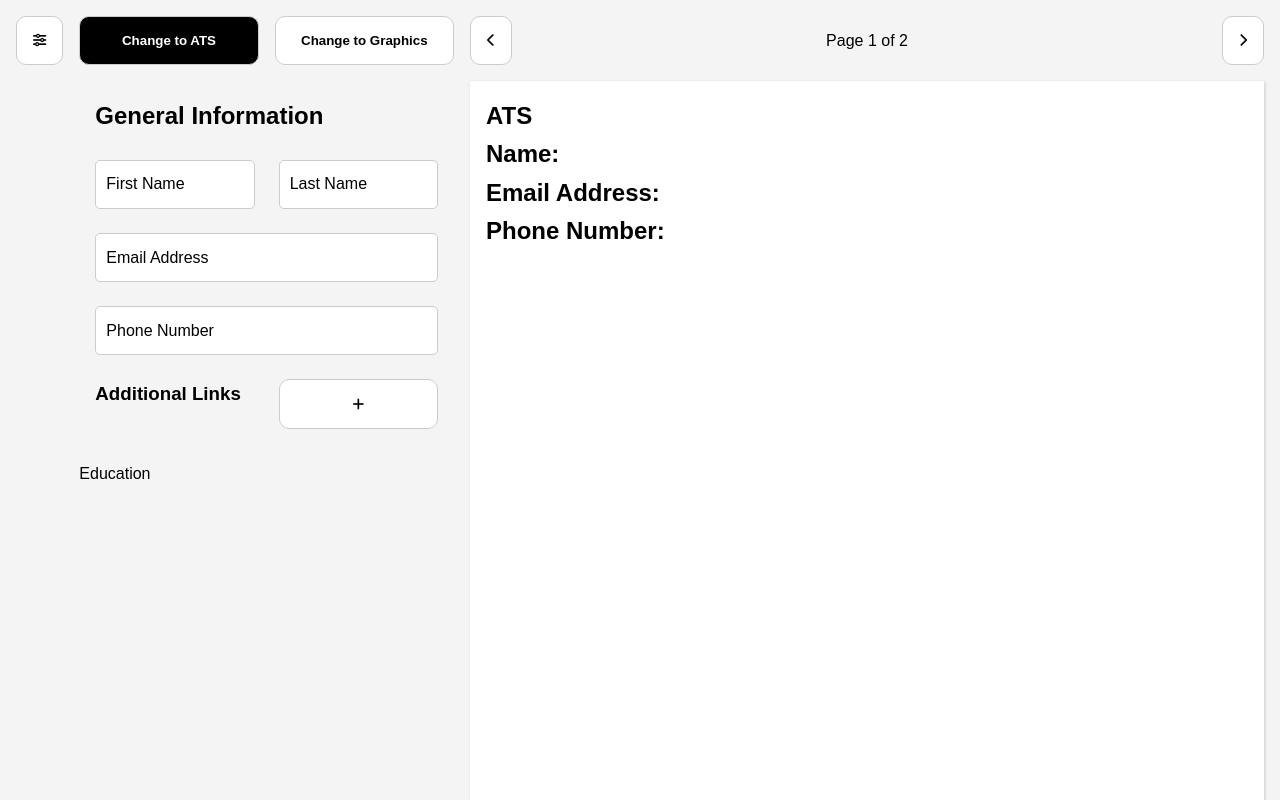
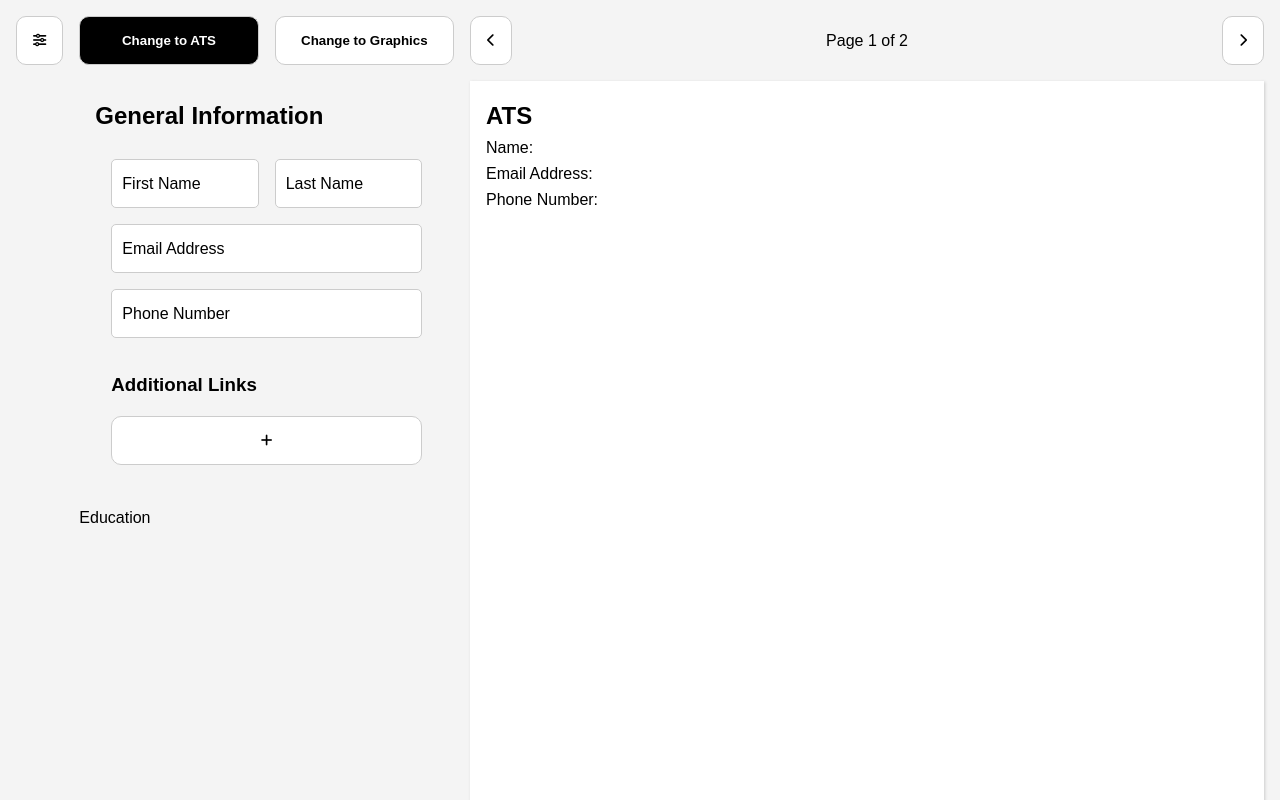
Before and after one commit to Delfiald/cv-application, a React (Vite) app: page / in a window 1280 px wide. Shown: the top 800 px of the page. Built offline with nearby package versions, Linux system fonts and the light colour scheme.

Commit message:
Add Additional Link Button and input
- Add an "Additional Link" button to dynamically create additional link inputs.
- Add additional link inputs that synchronize with the preview component.

```diff
--- a/src/App.jsx
+++ b/src/App.jsx
@@ -16,18 +16,25 @@ function App() {
   phone: "",
  });
 
+ const [additionalLinks, setAdditionalLinks] = useState([]);
+
  return (
   <>
    <Header
     setPreviewContent={setPreviewContent}
     previewContent={previewContent}
    />
-   <GeneralInfo setInput={setGeneralInfoInput} />
+   <GeneralInfo
+    setGeneralInfoInput={setGeneralInfoInput}
+    additionalLinks={additionalLinks}
+    setAdditionalLinks={setAdditionalLinks}
+   />
    <Education />
    <Experience />
    <Preview
     generalInfoInput={generalInfoInput}
     previewContent={previewContent}
+    additionalLinks={additionalLinks}
    />
    <Footer />
   </>
--- a/src/components/GeneralInfo.jsx
+++ b/src/components/GeneralInfo.jsx
@@ -1,4 +1,6 @@
-function Input({ setInput }) {
+import { useState } from "react";
+
+function Input({ setGeneralInfoInput }) {
  const inputList = [
   {
    key: 0,
@@ -32,7 +34,7 @@ function Input({ setInput }) {
 
  const handleChange = (e) => {
   const { id, value } = e.target;
-  setInput((prevInput) => ({
+  setGeneralInfoInput((prevInput) => ({
    ...prevInput,
    [id]: value,
   }));
@@ -55,15 +57,67 @@ function Input({ setInput }) {
  );
 }
 
-function GeneralInfo({ setInput }) {
+function AdditionalLink({ additionalLinks, handleRemoveLink, handleChange }) {
+ return (
+  <>
+   {additionalLinks.map((link, index) => (
+    <div key={link.id}>
+     <input
+      type="text"
+      placeholder={`Link ${index + 1}`}
+      value={index.value}
+      onChange={(e) => handleChange(e.target.value, link.id)}
+     ></input>
+     <button onClick={() => handleRemoveLink(link.id)}>
+      <i className="fas fa-minus"></i>
+     </button>
+    </div>
+   ))}
+  </>
+ );
+}
+
+function GeneralInfo({
+ setGeneralInfoInput,
+ additionalLinks,
+ setAdditionalLinks,
+}) {
+ const [idCounter, setIdCounter] = useState(1);
+ const handleAddLink = () => {
+  setAdditionalLinks((prevLinks) => [
+   ...prevLinks,
+   { id: idCounter, value: " " },
+  ]);
+  setIdCounter((prevCounter) => prevCounter + 1);
+ };
+
+ const handleRemoveLink = (id) => {
+  setAdditionalLinks((prevLinks) => prevLinks.filter((link) => link.id !== id));
+ };
+
+ const handleChange = (value, id) => {
+  setAdditionalLinks((prevLink) =>
+   prevLink.map((link) => (link.id === id ? { ...link, value: value } : link))
+  );
+ };
+
  return (
   <section id="general-info">
    <h2>General Information</h2>
-   <Input setInput={setInput} />
-   <h3>Additional Links</h3>
-   <button>
-    <i className="fas fa-plus"></i>
-   </button>
+   <div className="general-section-1">
+    <Input setGeneralInfoInput={setGeneralInfoInput} />
+   </div>
+   <div className="general-section-2">
+    <h3>Additional Links</h3>
+    <AdditionalLink
+     additionalLinks={additionalLinks}
+     handleRemoveLink={handleRemoveLink}
+     handleChange={handleChange}
+    />
+    <button onClick={handleAddLink}>
+     <i className="fas fa-plus"></i>
+    </button>
+   </div>
   </section>
  );
 }
--- a/src/components/Preview.jsx
+++ b/src/components/Preview.jsx
@@ -2,25 +2,39 @@ function Graphics({ generalInfoInput }) {
  return (
   <div id="graphics">
    <h2>Graphics</h2>
-   <h2>Name: {generalInfoInput.firstName}</h2>
-   <h2>Email Address: {generalInfoInput.email}</h2>
-   <h2>Phone Number: {generalInfoInput.phone}</h2>
+   <p>
+    Name: {generalInfoInput.firstName} {generalInfoInput.lastName}
+   </p>
+   <p>
+    Email Address:{" "}
+    <a href={`mail:to${generalInfoInput.email}`}>{generalInfoInput.email}</a>
+   </p>
+   <p>Phone Number: {generalInfoInput.phone}</p>
   </div>
  );
 }
 
-function ATS({ generalInfoInput }) {
+function ATS({ generalInfoInput, additionalLinks }) {
  return (
   <div id="ats">
    <h2>ATS</h2>
-   <h2>Name: {generalInfoInput.firstName}</h2>
-   <h2>Email Address: {generalInfoInput.email}</h2>
-   <h2>Phone Number: {generalInfoInput.phone}</h2>
+   <p>
+    Name: {generalInfoInput.firstName} {generalInfoInput.lastName}
+   </p>
+   <p>Email Address: {generalInfoInput.email}</p>
+   <p>Phone Number: {generalInfoInput.phone}</p>
+   <div>
+    {additionalLinks.map((link) => (
+     <ul key={link.id}>
+      <li>{link.value}</li>
+     </ul>
+    ))}
+   </div>
   </div>
  );
 }
 
-function Preview({ generalInfoInput, previewContent }) {
+function Preview({ generalInfoInput, previewContent, additionalLinks }) {
  return (
   <section id="preview">
    <div className="page-button-wrapper">
@@ -33,7 +47,10 @@ function Preview({ generalInfoInput, previewContent }) {
     </button>
    </div>
    {previewContent === "ats" ? (
-    <ATS generalInfoInput={generalInfoInput} />
+    <ATS
+     generalInfoInput={generalInfoInput}
+     additionalLinks={additionalLinks}
+    />
    ) : (
     <Graphics generalInfoInput={generalInfoInput} />
    )}
--- a/src/styles/index.css
+++ b/src/styles/index.css
@@ -62,10 +62,11 @@ body {
   "aside education preview"
   "aside experience preview"
   "footer footer footer";
- grid-template-columns: min-content 1fr 794px;
+ grid-template-columns: min-content minmax(300px, 500px) 794px;
  grid-template-rows: min-content repeat(3, 1fr) 70px;
  gap: 1rem;
  padding: 1rem;
+ justify-content: space-evenly;
 }
 
 header {
@@ -116,29 +117,29 @@ aside button:hover {
 }
 
 #general-info {
+ grid-area: general-info;
  padding: 1rem;
- grid-area: general-info;
- display: grid;
- grid-template-columns: repeat(2, 1fr);
- gap: 1.5rem;
+ display: flex;
+ flex-direction: column;
+ gap: 1rem;
 }
 
 #general-info h2,
-#general-info div:nth-child(4),
-#general-info div:nth-child(5) {
+#general-info div:nth-child(3),
+#general-info div:nth-child(4) {
  grid-column: 1 / -1;
 }
 
-#general-info > div:has(input) {
+#general-info > div > div:has(input) {
  position: relative;
 }
 
-#general-info > div:has(input) > input {
+#general-info > div > div:has(input) > input {
  z-index: 2;
 }
 
-#general-info > div:has(input) > label,
-#general-info > div:has(input) > input:empty ~ label {
+#general-info > div > div:has(input) > label,
+#general-info > div > div:has(input) > input:empty ~ label {
  position: absolute;
  top: 50%;
  left: 0.5rem;
@@ -148,13 +149,30 @@ aside button:hover {
  border-radius: 5px;
 }
 
-#general-info > div:has(input) > input:focus ~ label,
-#general-info > div:has(input) > input:not(:placeholder-shown) ~ label {
+#general-info > div > div:has(input) > input:focus ~ label,
+#general-info > div > div:has(input) > input:not(:placeholder-shown) ~ label {
  transform: translateY(calc(-50% - 1.5rem));
- background: #fff;
+ background: var(--light-color-200);
  border: 1px solid var(--light-color-600);
  font-size: 0.75rem;
  z-index: 0;
+}
+
+#general-info > div {
+ padding: 0.5rem 1rem;
+}
+
+#general-info .general-section-1 {
+ display: grid;
+ grid-template-columns: repeat(2, 1fr);
+ gap: 1rem;
+}
+
+#general-info .general-section-2 {
+ display: flex;
+ flex-direction: column;
+ justify-content: center;
+ gap: 1rem;
 }
 
 #education {
@@ -170,7 +188,7 @@ aside button:hover {
  display: flex;
  flex-direction: column;
  align-content: inherit;
- justify-content: center;
+ justify-content: start;
  gap: 1rem;
 }
 
```
